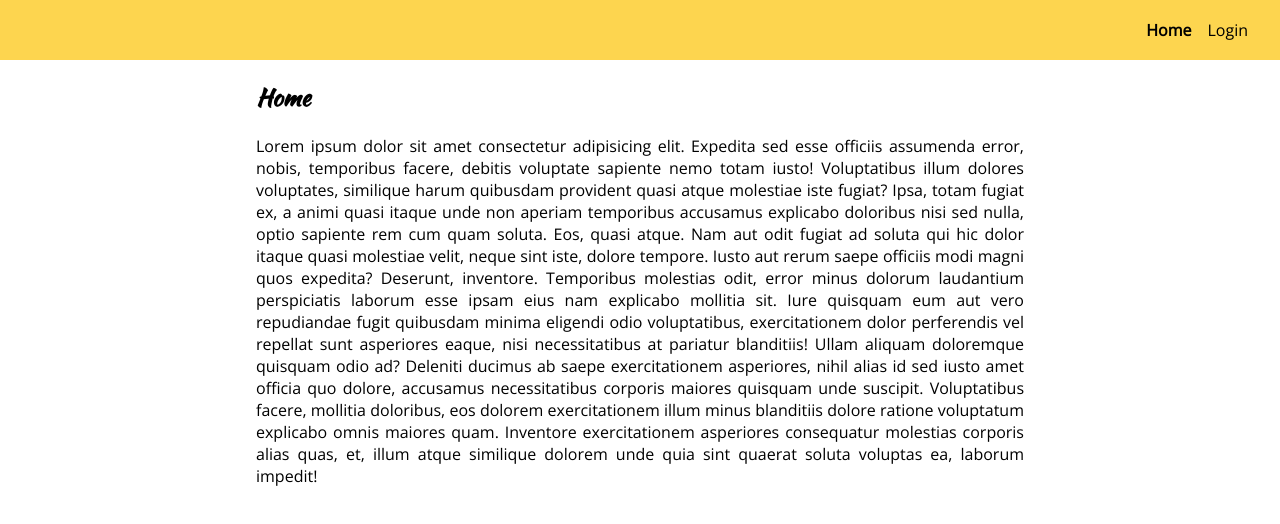
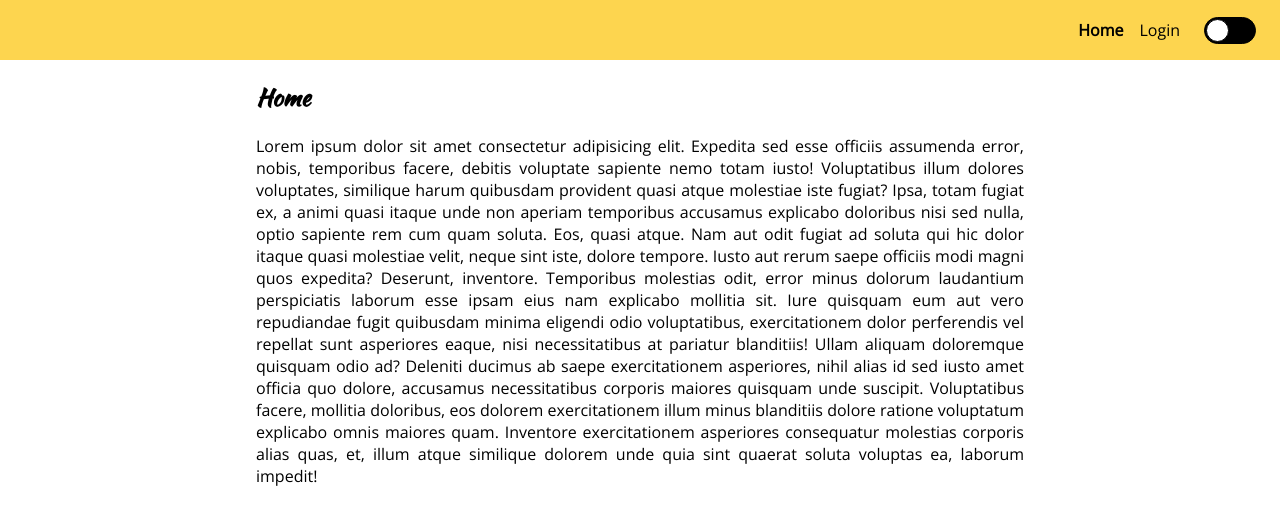
Before and after one commit to anna-ossowska/form-styled-components, a React (Create React App) app: page / in a window 1280 px wide. Shown: the top 524 px of the page. Built offline with nearby package versions, Linux system fonts and the light colour scheme.

Commit message:
Creating a theme toggle

```diff
--- a/src/components/App.js
+++ b/src/components/App.js
@@ -1,8 +1,13 @@
 import React from 'react';
 import Home from 'components/pages/Home';
 import Login from 'components/pages/Login';
-import { createGlobalStyle } from 'styled-components';
+import { createGlobalStyle, ThemeProvider } from 'styled-components';
 import { BrowserRouter, Routes, Route } from 'react-router-dom';
+
+const theme = {
+  primaryColor: '#fdd54f',
+  secondaryColor: '#7d7d7d',
+};
 
 const GlobalStyle = createGlobalStyle`
 	body {
@@ -16,7 +21,7 @@ const GlobalStyle = createGlobalStyle`
 
 function App() {
   return (
-    <>
+    <ThemeProvider theme={theme}>
       <GlobalStyle />
       <BrowserRouter>
         <Routes>
@@ -24,7 +29,7 @@ function App() {
           <Route path="/" element={<Home />}></Route>
         </Routes>
       </BrowserRouter>
-    </>
+    </ThemeProvider>
   );
 }
 
--- a/src/components/common/Button.js
+++ b/src/components/common/Button.js
@@ -3,7 +3,8 @@ import styled, { css } from 'styled-components';
 export const Button = styled.button`
   cursor: pointer;
   color: white;
-  background: ${(props) => (props.secondary ? '#7d7d7d' : 'black')};
+  background: ${(props) =>
+    props.secondary ? props.theme.secondaryColor : 'black'};
   ${(props) =>
     props.large
       ? css`
--- a/src/components/common/Header.js
+++ b/src/components/common/Header.js
@@ -1,6 +1,7 @@
 import React, { useState } from 'react';
 import styled from 'styled-components';
 import { Link as ReactRouterDomLink, useLocation } from 'react-router-dom';
+import { Toggle } from 'components/common';
 
 const HeaderWrapper = styled.header`
   height: 60px;
@@ -10,7 +11,7 @@ const HeaderWrapper = styled.header`
   padding: 0 16px;
   position: fixed;
   top: 0;
-  background: #fdd54f;
+  background: ${(props) => props.theme.primaryColor};
 `;
 
 const Menu = styled.nav`
@@ -22,7 +23,7 @@ const Menu = styled.nav`
   left: 0;
   padding: 8px;
   box-sizing: border-box;
-  border-bottom: 2px solid #fdd54f;
+  border-bottom: 2px solid ${(props) => props.theme.primaryColor};
   background: white;
 
   @media only screen and (min-width: 768px) {
@@ -88,6 +89,7 @@ export const Header = () => {
         <StyledLink to="/login" isActive={pathname === '/login'}>
           Login
         </StyledLink>
+        <Toggle />
       </Menu>
     </HeaderWrapper>
   );
--- a/src/components/common/Spinner.js
+++ b/src/components/common/Spinner.js
@@ -13,7 +13,7 @@ const rotate = keyframes`
 const Spinner = styled.div`
   height: 30px;
   width: 30px;
-  border: 1px solid #7d7d7d;
+  border: 1px solid ${(props) => props.theme.secondaryColor};
   border-radius: 50%;
   border-top: none;
   border-right: none;
--- /dev/null
+++ b/src/components/common/Toggle.js
@@ -0,0 +1,33 @@
+import styled from 'styled-components';
+import React from 'react';
+
+const ToggleWrapper = styled.div`
+  width: 50px;
+  min-width: 50px;
+  height: 25px;
+  border-radius: 25px;
+  border: 1px solid black;
+  margin: auto;
+  margin-left: 1rem;
+  display: flex;
+  background: black;
+`;
+
+const Notch = styled.div`
+  height: 21px;
+  width: 21px;
+  border-radius: 50%;
+  border: 1px solid black;
+  margin-top: 1px;
+  background: white;
+  transition: transform 0.1s linear;
+  transform: translateX(${(props) => (props.isActive ? '26px' : '1px')});
+`;
+
+export const Toggle = ({ isActive }) => {
+  return (
+    <ToggleWrapper>
+      <Notch isActive={isActive} />
+    </ToggleWrapper>
+  );
+};
--- a/src/components/common/index.js
+++ b/src/components/common/index.js
@@ -4,3 +4,4 @@ export * from './Header';
 export * from './Input';
 export * from './PasswordInput';
 export * from './Spinner';
+export * from './Toggle';
--- a/src/components/pages/Login.js
+++ b/src/components/pages/Login.js
@@ -21,7 +21,7 @@ const Form = styled.form`
   .altText {
     text-align: center;
     margin: 10px 0;
-    color: #7d7d7d;
+    color: ${(props) => props.theme.secondaryColor};
     font-size: 0.9em;
   }
 `;
```
